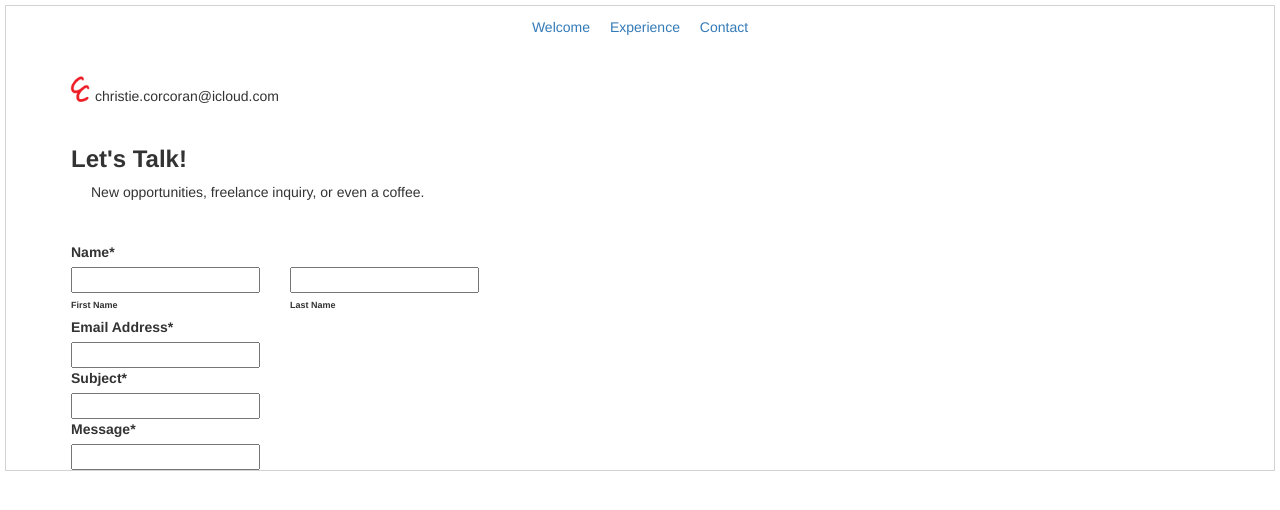
After one commit to CLizCorcoran/Personal-Website, a PHP site: page /contact.html in a window 1280 px wide. The commit adds this page. Shown: the top 510 px of the page. Run offline with PHP 8.4, Linux system fonts and the light colour scheme; some libraries are stand-ins or nearby versions.

Commit message:
Initial Contact Page

```diff
--- /dev/null
+++ b/contact.html
@@ -0,0 +1,65 @@
+<!DOCTYPE html>
+
+<html lang="en-US" ng-app="siteApp">
+
+  <head>
+    <title>Christie Corcoran</title>
+    <script src="https://code.jquery.com/jquery-1.11.3.min.js"></script>
+    <script src="https://maxcdn.bootstrapcdn.com/bootstrap/3.3.6/js/bootstrap.min.js"></script>
+    <link rel="stylesheet" href="https://maxcdn.bootstrapcdn.com/bootstrap/3.3.6/css/bootstrap.min.css" />
+    <link rel="stylesheet" href="https://maxcdn.bootstrapcdn.com/bootswatch/3.3.6/simplex/bootstrap.min.css" />
+    <link rel="stylesheet" href="css/styles.css" />
+     <meta charset="utf-8">
+    <meta http-equiv="X-UA-Compatible" content="IE=edge">
+    <meta name="viewport" content="width=device-width, initial-scale=1">
+  </head>
+
+  <body>
+    <header class="container">
+        <nav class="navbar nav-fill">
+                <a class="nav-item nav-link active" href="welcome.html">Welcome<span class="sr-only">(current)</span></a>
+                <a class="nav-item nav-link" href="#">Experience</a>
+                <a class="nav-item nav-link" href="#">Contact</a>
+         </nav>
+
+         <div>
+            <img class="logo logosmfloat" src="img/CC.png" alt="CC"/>
+            <p>christie.corcoran@icloud.com</p>
+         </div>
+    </header>
+
+    <main id="contactMain">
+        <h3><b>Let's Talk!</b></h3>
+        <p id="contactText">New opportunities, freelance inquiry, or even a coffee.</p>
+
+        <form id="contactForm">
+            <label>Name*</label><br/>
+
+            <div class="firstdiv">
+                <input type="text" id="contactFName" name="fname" class="contactNames" required>
+                <label class="contactNameLabel" for="contactFName">First Name</label>
+            </div>
+
+            <div>
+                <input type="text" id="contactLName" class="contactNames" name="lname" >
+                <label class="contactNameLabel" for="contactLName">Last Name</label>
+            </div>
+
+            <br class="floatClear" />
+
+            <label class="contactinputlabel" for="contactEmail">Email Address*</label><br />
+            <input type="text" id="contactEmail" name="email" required>
+
+            <br />
+
+            <label class="contactinputlabel" for="contactSubject">Subject*</label><br />
+            <input type="text" id="contactSubject" name="subject" required>
+
+            <br />
+
+            <label class="contactinputlabel" for="contactMessage">Message*</label><br />
+            <input type="input" type="textarea" id="contactMessage" name="message" required>
+
+        </form>
+    </main>
+  </body>
--- a/css/styles.css
+++ b/css/styles.css
@@ -34,12 +34,22 @@ a {
   }
 
   .logo {
-      float: left;
-      position: relative;
-      left: -20px;
-      top: -20px;
-      width: 20px;
+       width: 20px;
+       float: left;
 
+  }
+
+  .logosmfloat {
+    position: relative;
+    left: -5px;
+    top: -10px;
+  }
+
+  .logofloat {
+
+    position: relative;
+    left: -20px;
+    top: -20px;
   }
 
   .image {
@@ -70,3 +80,66 @@ a {
       border: none;
       background-color: transparent;
   }
+
+  #contactText {
+      padding-left: 20px;
+  }
+
+  #contactMain {
+      padding-left: 65px;
+  }
+
+  #contactForm {
+      padding-top: 30px;
+  }
+
+  #contactFName {
+      margin-right: 30px;
+      min-width: 100px;
+  }
+
+  .wrap {
+      display: inline;
+  }
+
+  #contactLName {
+      min-width: 100px;
+  }
+
+  #contactForm div {
+
+      float: left;
+  }
+
+  .floatClear {
+     clear: both;
+  }
+
+  .contactNameLabel {
+      font-size: xx-small;
+   }
+
+  .contactNames {
+      display: block;
+  }
+
+  .contactEmailLabel {
+      margin-top: 20px;
+  }
+
+  /*
+  .contactNames {
+    display: inline-block;
+    width: 6em;
+    position: relative;
+    top: -3em;
+  }
+
+  .contactNameLabel {
+      display: inline-block;
+      width: 6em;
+      margin-right: .5em;
+      padding-top: 1.5em;
+      font-size: xx-small;
+   }
+   */
```
Also changed, not shown: welcome.html (renamed from index.html, +3 -4 lines).
